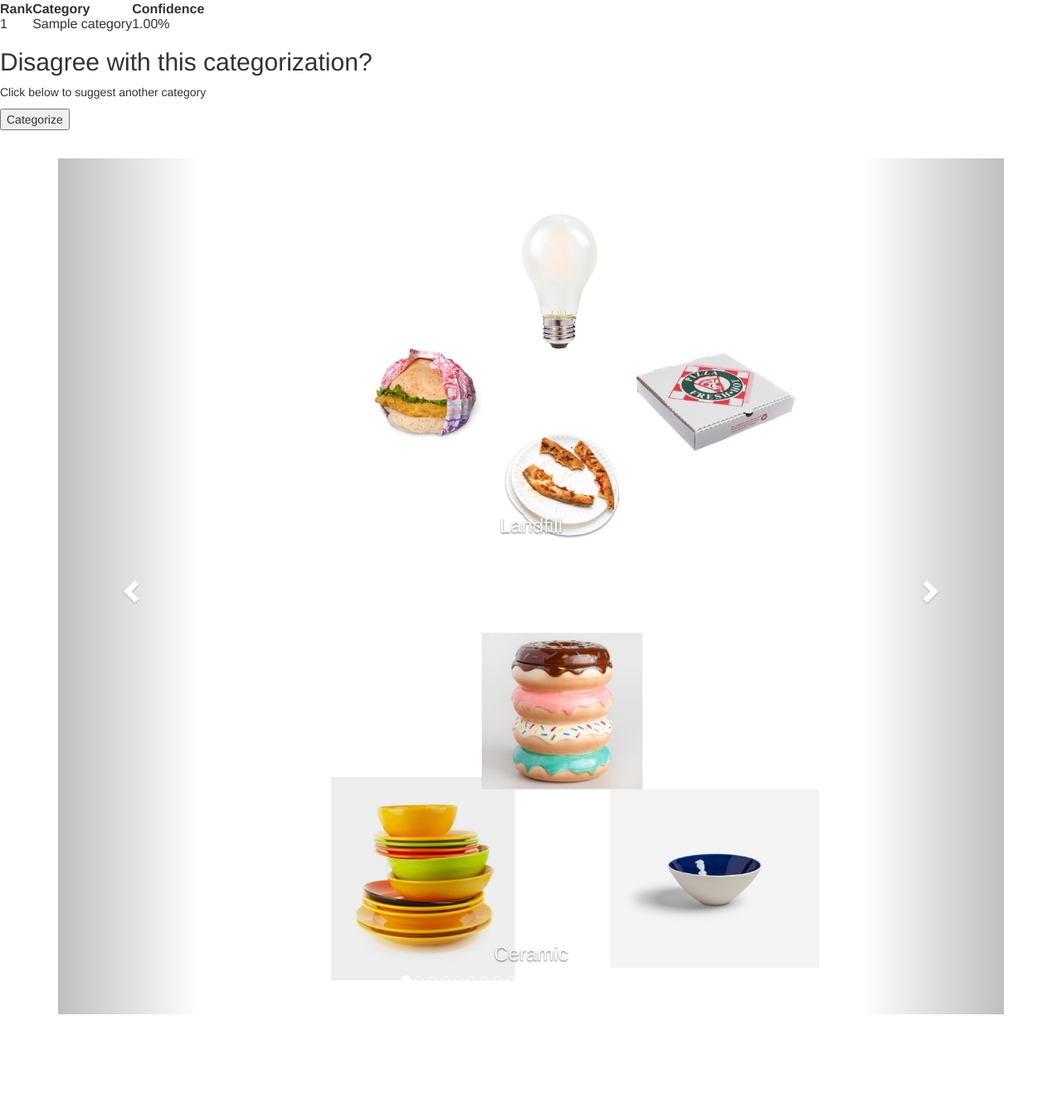
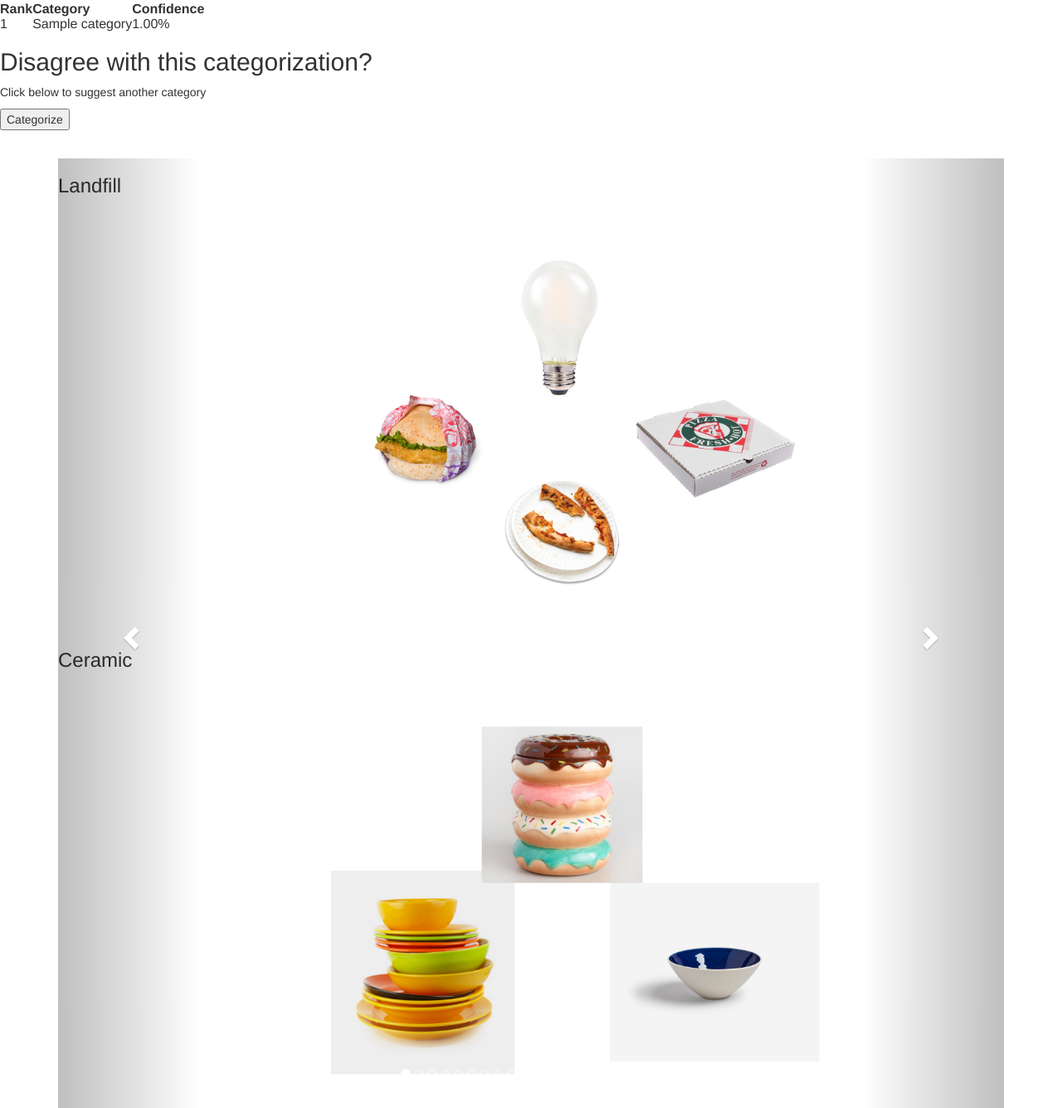
Before and after one commit to dcl67/SmartCanAPI, a Django app: template django/VoteHandler/templates/VoteHandler/result.html in a window 1280 px wide. Shown: the part 121-1457 px from the top of the page at 83% size. Before the commit the page ends 1344 px from the top, so only its background shows below. Run offline with Django 3.2, Linux system fonts and the light colour scheme; tables that the repository leaves empty hold one stand-in row (values such as "Sample post"); the template is opened without the code that fills it: values that come from a table or form of the project are taken from there, most other values are stand-ins (such as "Sample title", 1, 10 or a date in 2020); some libraries are stand-ins or nearby versions.

Commit message:
Changed caption locations for carousel

```diff
--- a/django/VoteHandler/templates/VoteHandler/result.html
+++ b/django/VoteHandler/templates/VoteHandler/result.html
@@ -65,180 +65,198 @@
       <div class="carousel-inner" role="listbox">
         <!-- 1 -->
         <div class="item active">
+          <h3>Landfill</h3>
           <a href="/#">
           <img src="{% static 'img/Landfill.jpg'%}" alt="Landfill" width="460" height="345">
-          <div class="carousel-caption">
-            <h3>Landfill</h3>
+          <div class="carousel-caption" style="color:black;">
+            <h3></h3>
             <p></p>
           </div>
           </a>
         </div>
         <!-- 2 -->
         <div class="item">
+                <h3>Plastic PLA</h3>
           <a href="/#">
           <img src="{% static 'img/PlasticPLA.jpg'%}" alt="Plastic PLA" width="460" height="345">
-          <div class="carousel-caption">
-            <h3>Plastic PLA</h3>
+          <div class="carousel-caption" style="color:black;">
+            <h3></h3>
             <p></p>
           </div>
           </a>
         </div>
         <!-- 3 -->
         <div class="item">
+                <h3>Plastic 6</h3>
           <a href="/#">
           <img src="{% static 'img/Plastic6.jpg'%}" alt="Plastic 6" width="460" height="345">
-          <div class="carousel-caption">
-            <h3>Plastic 6</h3>
+          <div class="carousel-caption" style="color:black;">
+            <h3></h3>
             <p></p>
           </div>
           </a>
         </div>
         <!-- 4 -->
         <div class="item">
+                <h3>Plastic 5</h3>
           <a href="/#">
           <img src="{% static 'img/Plastic5.jpg'%}" alt="Plastic 5" width="460" height="345">
-          <div class="carousel-caption">
-            <h3>Plastic 5</h3>
+          <div class="carousel-caption" style="color:black;">
+            <h3></h3>
             <p></p>
           </div>
           </a>
         </div>
         <!-- 5 -->
         <div class="item">
+                <h3>Plastic 4</h3>
           <a href="/#">
           <img src="{% static 'img/Plastic4.jpg'%}" alt="Plastic 4" width="460" height="345">
-          <div class="carousel-caption">
-            <h3>Plastic 4</h3>
+          <div class="carousel-caption" style="color:black;">
+            <h3></h3>
             <p></p>
           </div>
           </a>
         </div>
         <!-- 6 -->
         <div class="item">
+                <h3>Plastic 3</h3>
                 <a href="/#">
                 <img src="{% static 'img/Plastic3.jpg'%}" alt="Plastic 3" width="460" height="345">
-                <div class="carousel-caption">
-                  <h3>Plastic 3</h3>
+                <div class="carousel-caption" style="color:black;">
+                  <h3></h3>
                   <p></p>
                 </div>
             </a>
         </div>
         <!-- 7 -->
         <div class="item">
+                <h3>Plastic 2</h3>
                 <a href="/#">
                 <img src="{% static 'img/Plastic2.jpg'%}" alt="Plastic 2" width="460" height="345">
-                <div class="carousel-caption">
-                  <h3>Plastic 2</h3>
+                <div class="carousel-caption" style="color:black;">
+                  <h3></h3>
                   <p></p>
                 </div>
                 </a>
               </div>
         <!-- 8 -->
         <div class="item">
+                <h3>Plastic 1</h3>
                 <a href="/#">
                 <img src="{% static 'img/Plastic1.jpg'%}" alt="Plastic 1" width="460" height="345">
-                <div class="carousel-caption">
-                  <h3>Plastic 1</h3>
+                <div class="carousel-caption" style="color:black;">
+                  <h3></h3>
                   <p></p>
                 </div>
                 </a>
               </div>
         <!-- 9 -->
         <div class="item">
+                <h3>Electronics</h3>
                 <a href="/#">
                 <img src="{% static 'img/Electronics.jpg'%}" alt="Electronics" width="460" height="345">
                 <div class="carousel-caption" style="color:black;">
-                  <h3>Electronics</h3>
+                  <h3></h3>
                   <p></p>
                 </div>
                 </a>
               </div>
         <!-- 10 -->
         <div class="item active">
+                <h3>Ceramic</h3>
             <a href="/#">
                 <img src="{% static 'img/Ceramic.jpg'%}" alt="Ceramic" width="460" height="345">
-                <div class="carousel-caption">
-                  <h3>Ceramic</h3>
+                <div class="carousel-caption" style="color:black;">
+                  <h3></h3>
                   <p></p>
                 </div>
             </a>
         </div>
         <!-- 11 -->
         <div class="item">
+                <h3>Chemical</h3>
             <a href="/#">
                 <img src="{% static 'img/Chemical.jpg'%}" alt="Chemical" width="460" height="345">
-                <div class="carousel-caption">
-                  <h3>Chemical</h3>
+                <div class="carousel-caption" style="color:black;">
+                  <h3></h3>
                   <p></p>
                 </div>
             </a>
         </div>
         <!-- 12 -->
         <div class="item">
+                <h3>Glass</h3>
             <a href="/#">
                 <img src="{% static 'img/Glass.jpg'%}" alt="Glass" width="460" height="345">
-                <div class="carousel-caption">
-                  <h3>Glass</h3>
+                <div class="carousel-caption" style="color:black;">
+                  <h3></h3>
                   <p></p>
                 </div>
             </a>
         </div>
         <!-- 13 -->
         <div class="item">
+                <h3>Metal</h3>
             <a href="/#">
                 <img src="{% static 'img/Metal.jpg'%}" alt="Metal" width="460" height="345">
-                <div class="carousel-caption">
-                  <h3>Metal</h3>
+                <div class="carousel-caption" style="color:black;">
+                  <h3></h3>
                   <p></p>
                 </div>
             </a>
         </div>
         <!-- 14 -->
         <div class="item">
+                <h3>Organic Compost</h3>
             <a href="/#">
                 <img src="{% static 'img/OrganicCompost.jpg'%}" alt="Organic Compost" width="460" height="345">
-                <div class="carousel-caption">
-                  <h3>Organic Compost</h3>
+                <div class="carousel-caption" style="color:black;">
+                  <h3></h3>
                   <p></p>
                 </div>
             </a>
         </div>
               <!-- 15 -->
               <div class="item">
+                    <h3>Paper</h3>
                       <a href="/#">
                       <img src="{% static 'img/Paper.jpg'%}" alt="Paper" width="460" height="345">
-                      <div class="carousel-caption">
-                        <h3>Paper</h3>
+                      <div class="carousel-caption" style="color:black;">
+                        <h3></h3>
                         <p></p>
                       </div>
                   </a>
               </div>
               <!-- 16 -->
               <div class="item">
+                    <h3>Textile</h3>
                       <a href="/#">
                       <img src="{% static 'img/Textile.jpg'%}" alt="Textile" width="460" height="345">
-                      <div class="carousel-caption">
-                        <h3>Textile</h3>
+                      <div class="carousel-caption" style="color:black;">
+                        <h3></h3>
                         <p></p>
                       </div>
                       </a>
                     </div>
               <!-- 17 -->
               <div class="item">
+                    <h5>Unknown</h3>
                       <a href="/#">
                       <img src="{% static 'img/Unknown.jpg'%}" alt="Unknown" width="460" height="345">
-                      <div class="carousel-caption">
-                        <h3>Unknown</h3>
+                      <div class="carousel-caption" style="color:black;">
+                        <h3></h3>
                         <p></p>
                       </div>
                       </a>
                     </div>
               <!-- 18 -->
               <div class="item">
+                    <h5>Wood</h3>
                       <a href="/#">
                       <img src="{% static 'img/Wood.jpg'%}" alt="Wood" width="460" height="345">
-                      <div class="carousel-caption">
-                        <h3>Wood</h3>
+                      <div class="carousel-caption" style="color:black;">
+                        <h5></h3>
                         <p></p>
                       </div>
                       </a>
```
